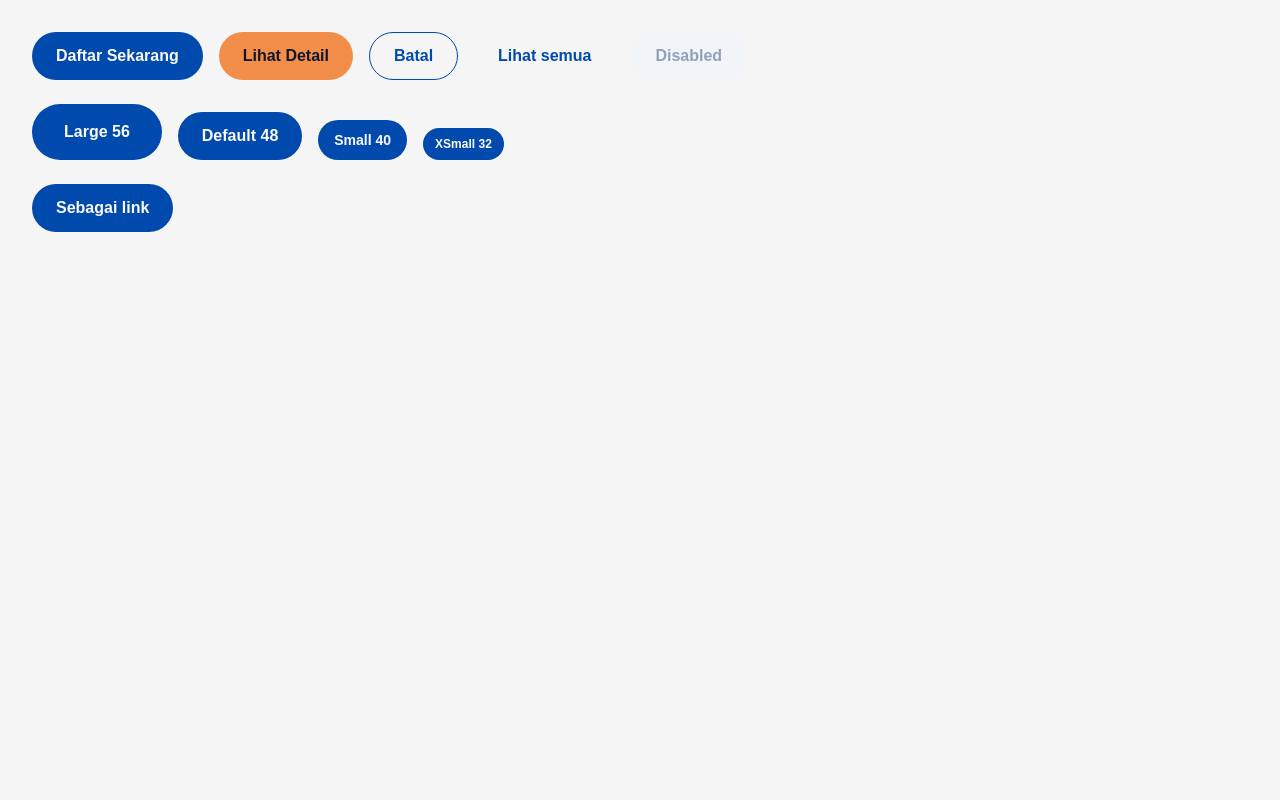
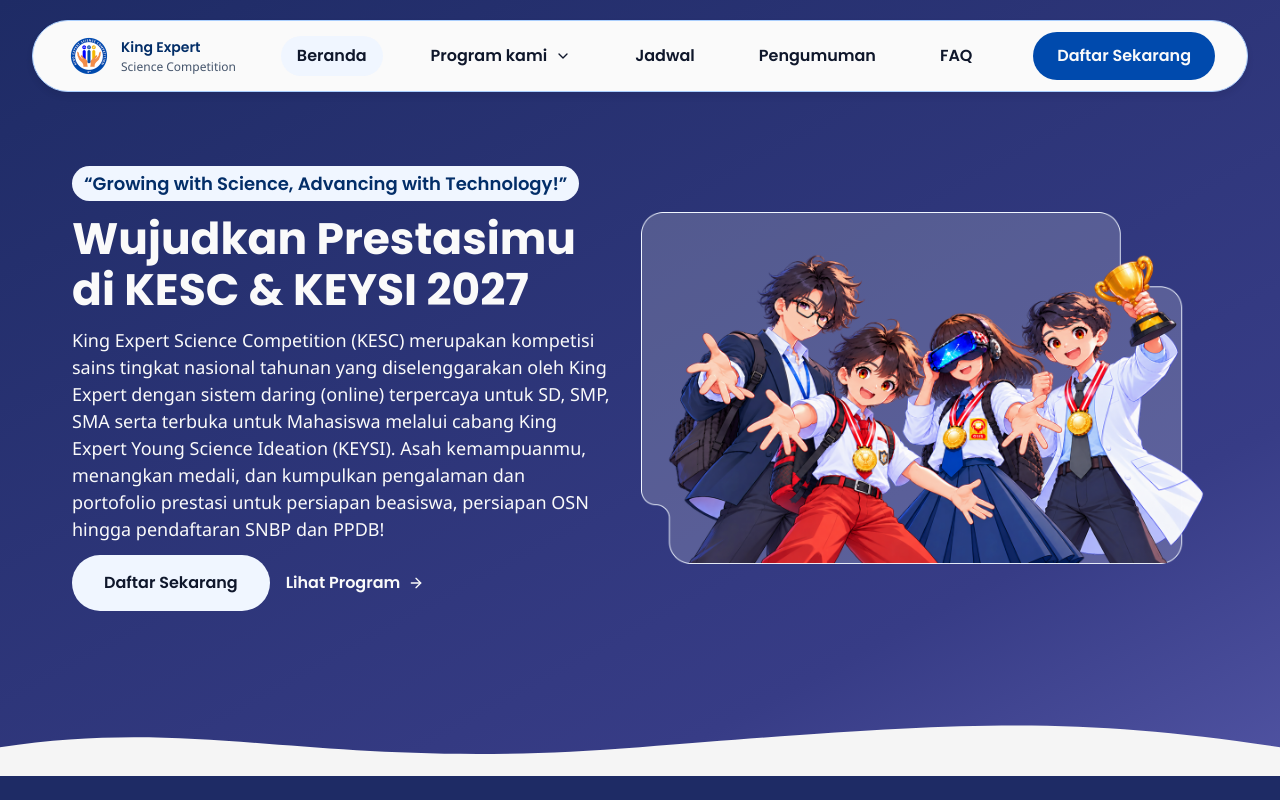
Before and after one commit to kingexpert-id/kesc-web, an Astro site: page / in a window 1280 px wide. Shown: the top 800 px of the page. Built offline with nearby package versions, Linux system fonts and the light colour scheme; Astro itself is replaced by a stand-in of ours.

Commit message:
hero beranda

```diff
--- a/src/components/Button.astro
+++ b/src/components/Button.astro
@@ -30,6 +30,7 @@ const variantClass = {
   secondary: 'bg-orange-500 text-slate-900',
   outline: 'border border-brand-500 text-brand-500',
   text: 'text-brand-500',
+  terang: 'bg-brand-50 text-slate-900 hover:bg-brand-100 active:bg-brand-200',
 }[variant];
 
 // Overlay state (hover 8% / pressed 10%) hanya untuk variant yang TIDAK ganti bg
--- /dev/null
+++ b/src/components/Hero.astro
@@ -0,0 +1,43 @@
+---
+// Hero — 1:1
+import Button from './Button.astro';
+---
+
+<section class="relative overflow-hidden bg-[linear-gradient(151.68deg,var(--color-campaign-navy)_0%,var(--color-campaign-indigo-deep)_76.06%,var(--color-campaign-indigo)_100%)]">
+  <div class="mx-auto flex max-w-[1440px] flex-col gap-10 px-6 py-16 md:px-8 lg:min-h-[776px] lg:flex-row lg:items-center lg:gap-[30px] lg:px-[72px] min-[1440px]:px-[100px] lg:py-[100px]">
+    <!-- Konten kiri -->
+    <div class="flex w-full flex-col items-start gap-3 lg:min-w-0 lg:flex-[605_1_0%]">
+      <div class="rounded-full bg-brand-50 px-3 py-1">
+        <p class="font-heading text-lg font-semibold leading-[27px] text-brand-700">
+          “Growing with Science, Advancing with Technology!”
+        </p>
+      </div>
+      <h1 class="font-heading text-[44px] font-bold leading-[51px] text-[#fafafa]">
+        Wujudkan Prestasimu<br />di KESC &amp; KEYSI 2027
+      </h1>
+      <p class="font-sans text-lg leading-[27px] text-[#fafafa]">
+        King Expert Science Competition (KESC) merupakan kompetisi sains tingkat nasional
+        tahunan yang diselenggarakan oleh King Expert dengan sistem daring (online) terpercaya
+        untuk SD, SMP, SMA serta terbuka untuk Mahasiswa melalui cabang King Expert Young
+        Science Ideation (KEYSI). Asah kemampuanmu, menangkan medali, dan kumpulkan pengalaman
+        dan portofolio prestasi untuk persiapan beasiswa, persiapan OSN hingga pendaftaran
+        SNBP dan PPDB!
+      </p>
+      <div class="flex items-center gap-4">
+        <Button variant="terang" size="large" href="https://forms.fillout.com/t/9w7zjLbFLAus">Daftar Sekarang</Button>
+        <a href="#" class="flex items-center gap-2 py-3 font-heading text-base font-semibold leading-4 text-[#fafafa] transition-colors hover:text-white/70">
+          Lihat Program
+          <svg class="h-4 w-4" viewBox="0 0 24 24" fill="none" stroke="currentColor" stroke-width="2" stroke-linecap="round" stroke-linejoin="round" aria-hidden="true">
+            <path d="M5 12h14" /><path d="m12 5 7 7-7 7" />
+          </svg>
+        </a>
+      </div>
+    </div>
+    <!-- Ilustrasi kanan (muncul mulai desktop) -->
+    <div class="hidden lg:block lg:flex-[637_1_0%]">
+      <img src="/images/hero-ilustrasi.png" alt="Ilustrasi siswa merayakan prestasi" width="1272" height="786" class="w-full" />
+    </div>
+  </div>
+  <!-- Ombek transisi ke section berikutnya -->
+  <img src="/images/wave-bawah.svg" alt="" class="absolute bottom-0 left-0 w-full" aria-hidden="true" />
+</section>
--- a/src/components/Navbar.astro
+++ b/src/components/Navbar.astro
@@ -64,7 +64,7 @@ const drawerLinkBase =
 
     <div class="hidden lg:block">
       <a
-        href="/daftar"
+        href="https://forms.fillout.com/t/9w7zjLbFLAus"
         class="inline-flex h-12 items-center justify-center gap-2 rounded-full bg-brand-500 px-6 font-heading text-base font-semibold leading-4 text-[#FAFAFA] transition-colors duration-150 hover:bg-brand-600 focus-visible:outline-none focus-visible:ring-2 focus-visible:ring-brand-500 focus-visible:ring-offset-2"
       >Daftar Sekarang</a>
     </div>
--- a/src/pages/index.astro
+++ b/src/pages/index.astro
@@ -1,24 +1,13 @@
 ---
-import '../styles/global.css';
-import Button from '../components/Button.astro';
+import BaseLayout from '../layouts/BaseLayout.astro';
+import Navbar from '../components/Navbar.astro';
+import Footer from '../components/Footer.astro';
+import Hero from '../components/Hero.astro';
 ---
-<html lang="id">
-  <body class="bg-surface-page p-8">
-    <div class="flex items-center gap-4">
-      <Button variant="primary">Daftar Sekarang</Button>
-      <Button variant="secondary">Lihat Detail</Button>
-      <Button variant="outline">Batal</Button>
-      <Button variant="text">Lihat semua</Button>
-      <Button variant="primary" disabled>Disabled</Button>
-    </div>
-    <div class="mt-6 flex items-end gap-4">
-      <Button size="large" variant="primary">Large 56</Button>
-      <Button variant="primary">Default 48</Button>
-      <Button size="small" variant="primary">Small 40</Button>
-      <Button size="xsmall" variant="primary">XSmall 32</Button>
-    </div>
-    <div class="mt-6">
-      <Button href="#" variant="primary">Sebagai link</Button>
-    </div>
-  </body>
-</html>
+<BaseLayout title="Beranda — KESC & KEYSI 2027">
+  <Navbar active="Beranda" />
+  <main>
+    <Hero />
+  </main>
+  <Footer />
+</BaseLayout>
```
Also changed, not shown: public/images/hero-ilustrasi.png (added), public/images/wave-bawah.svg (added).
